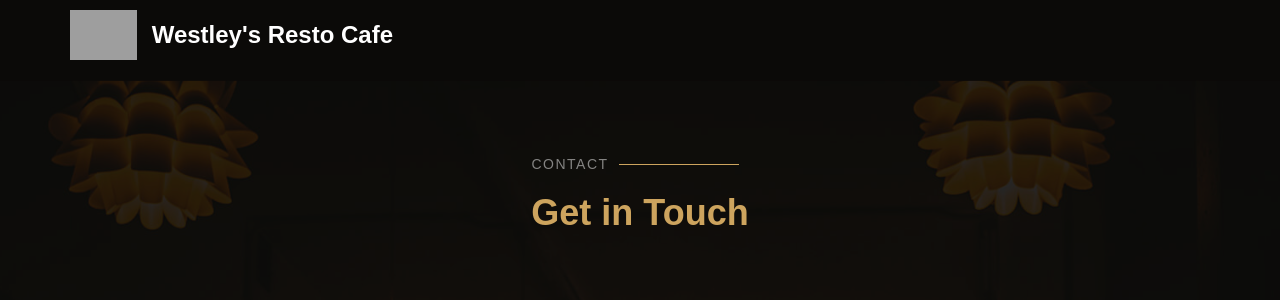
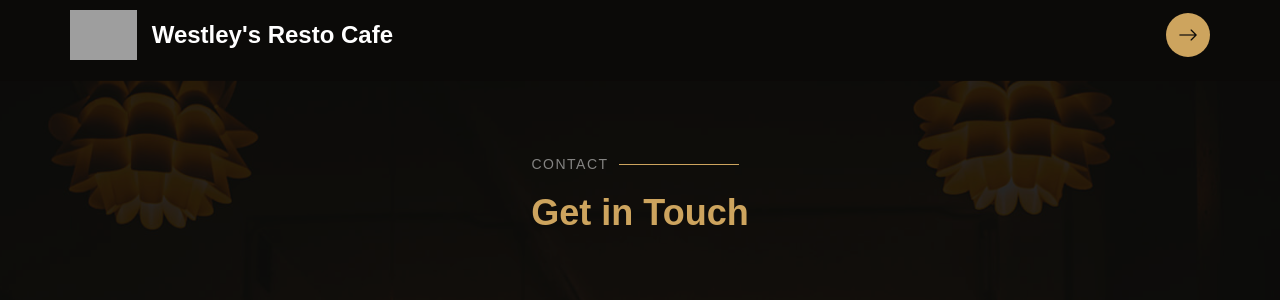
Before and after one commit to aparnova/cafe_website, a PHP site: page /contact.php in a window 1280 px wide. Shown: the top 300 px of the page. Run offline with PHP 8.4, Linux system fonts and the light colour scheme; data that the repository does not hold is empty; grey boxes are pictures that could not be loaded.

Commit message:
new contact

```diff
--- a/mini project/contact.php
+++ b/mini project/contact.php
@@ -219,6 +219,31 @@ function sanitizeInput($data) {
       margin: 0;
       color: var(--heading-color);
       font-family: var(--heading-font);
+    }
+
+    /* Home Button */
+    .home-btn {
+      display: flex;
+      align-items: center;
+      justify-content: center;
+      padding: 12px;
+      background-color: var(--accent-color);
+      color: var(--contrast-color);
+      border-radius: 50%;
+      width: 20px;
+      height: 20px;
+      transition: all 0.3s ease;
+    }
+
+    .home-btn:hover {
+      background-color: color-mix(in srgb, var(--accent-color), white 15%);
+      transform: translateY(-2px) rotate(45deg);
+      box-shadow: 0 5px 15px rgba(205, 164, 94, 0.3);
+    }
+
+    .home-btn i {
+      font-size: 20px;
+      transition: transform 0.3s ease;
     }
 
     /* Section Title with Underline Animation */
@@ -671,6 +696,16 @@ function sanitizeInput($data) {
       .submit-btn:hover {
         padding-right: 40px;
       }
+
+      .home-btn {
+        width: 40px;
+        height: 40px;
+        padding: 10px;
+      }
+
+      .home-btn i {
+        font-size: 18px;
+      }
     }
 
     @media (max-width: 768px) {
@@ -710,6 +745,20 @@ function sanitizeInput($data) {
       .section-title p {
         font-size: 28px;
       }
+
+      .header .logo h1 {
+        font-size: 18px;
+      }
+
+      .home-btn {
+        width: 38px;
+        height: 38px;
+        padding: 9px;
+      }
+
+      .home-btn i {
+        font-size: 16px;
+      }
     }
   </style>
   <!-- Bootstrap Icons -->
@@ -725,6 +774,9 @@ function sanitizeInput($data) {
           <img src="img.png" alt="Westley's Resto Cafe">
           <h1>Westley's Resto Cafe</h1>
         </div>
+        <a href="homepage.php" class="home-btn">
+          <i class="bi bi-arrow-right"></i>
+        </a>
       </div>
     </div>
   </header>
```
